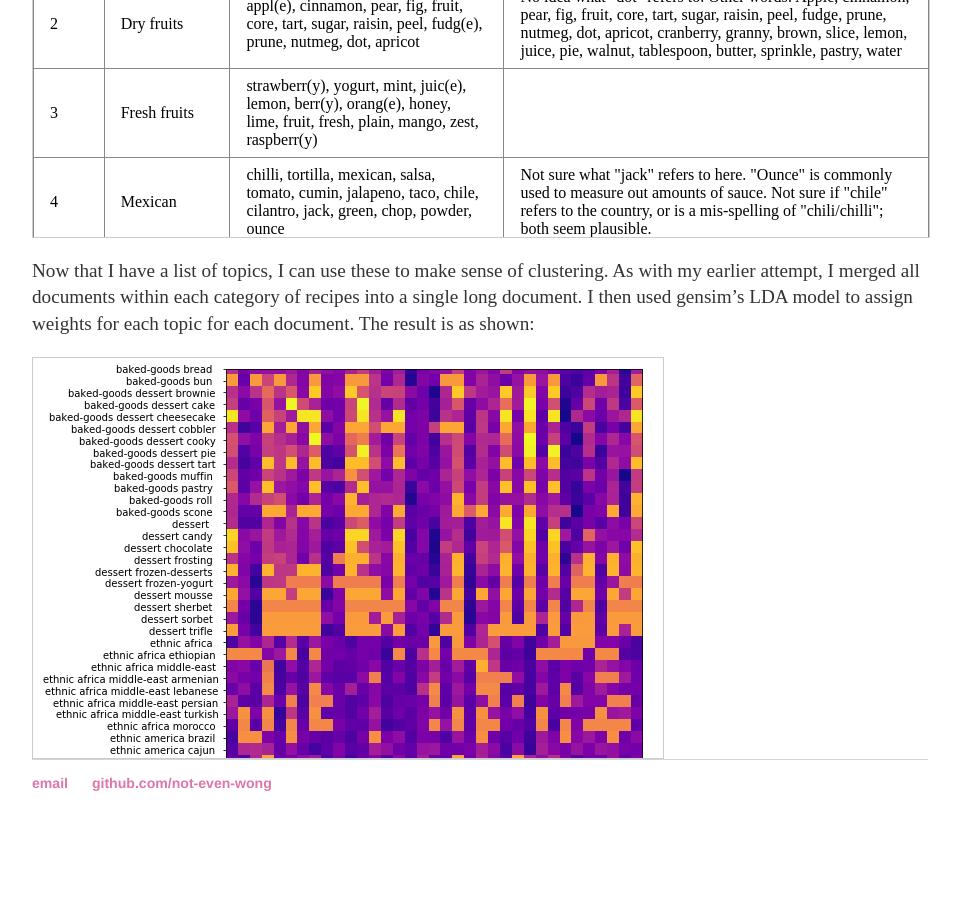
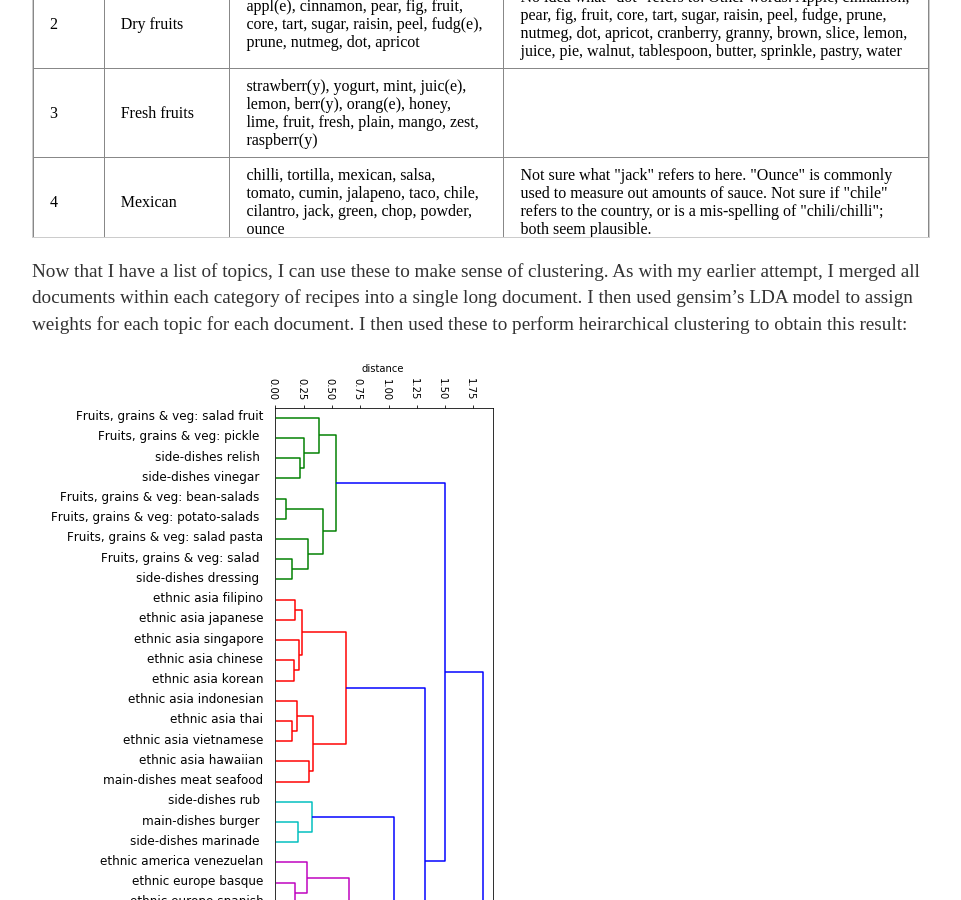
Before and after one commit to not-even-wong/not-even-wong.github.io, a Jekyll site: the page built from _posts/2019-11-12-analysing-similarities-between-recipes-with-topic-modeling.md, in a window 1280 px wide and 900 px high, scrolled down 2727 px. Shown: the whole window, without its empty margins (160-1121 px from the left). Built offline with Jekyll 4.4.1, drawn with Linux system fonts in a browser that asks for light colours; before the commit the page ends 3580 px from its top, so only the background shows below that; some of the changed text lies outside the part shown.

Commit message:
Update 2019-11-12-analysing-similarities-between-recipes-with-topic-modeling.md

```diff
--- a/_posts/2019-11-12-analysing-similarities-between-recipes-with-topic-modeling.md
+++ b/_posts/2019-11-12-analysing-similarities-between-recipes-with-topic-modeling.md
@@ -277,9 +277,8 @@ I set λ = 0.6 for a good balance between term frequency and uniqueness, and use
 </tbody></table>
 </div>
 
-Now that I have a list of topics, I can use these to make sense of clustering. As with my earlier attempt, I merged all documents within each category of recipes into a single long document. I then used gensim's LDA model to assign weights for each topic for each document. The result is as shown:
+Now that I have a list of topics, I can use these to make sense of clustering. As with my earlier attempt, I merged all documents within each category of recipes into a single long document. I then used gensim's LDA model to assign weights for each topic for each document. I then used these to perform heirarchical clustering to obtain this result:
 
+<img src="https://raw.githubusercontent.com/not-even-wong/not-even-wong.github.io/master/_posts/20191112/heirarchy%20of%20recipes%20with%20gensim%20topics.png">
 
-<div style="height: 400px; width: 630px; border: 1px solid #ccc; overflow:scroll; overflow-x: hidden;">
-<img src="https://raw.githubusercontent.com/not-even-wong/not-even-wong.github.io/master/_posts/20191112/topic%20distributions.png">
-</div>
+Finally, let's see what topics contribute to each cluster! Based on the results of the heirarchical clustering, I'll define the following clusters:
```
